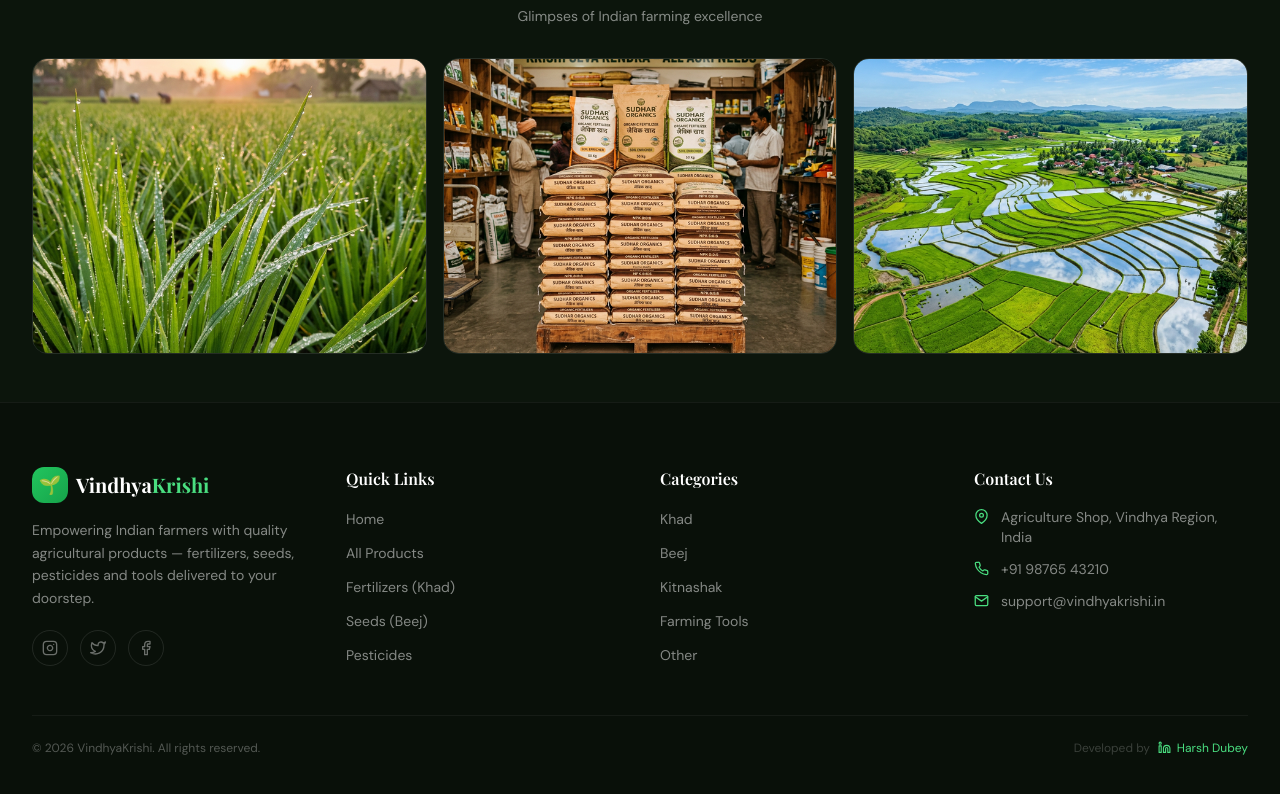
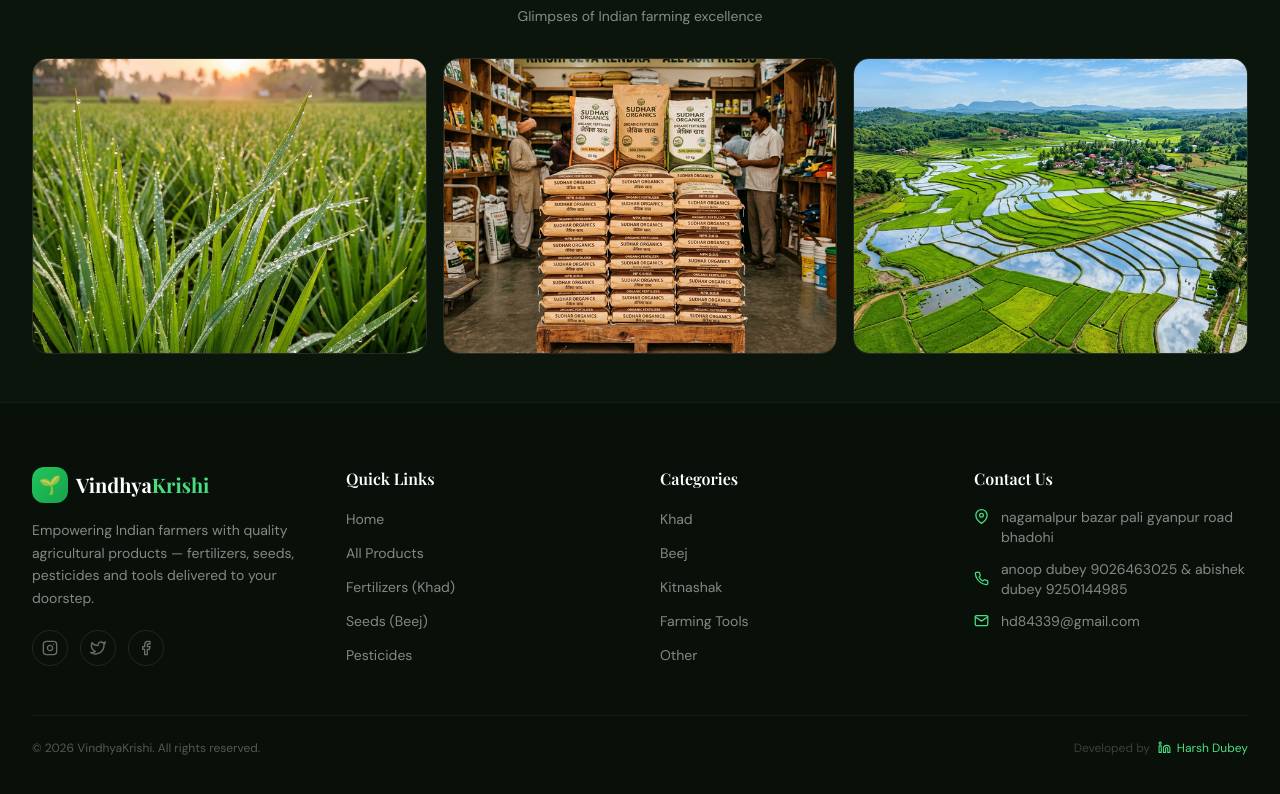
Before and after one commit to hd84339/krishishop, a React (Vite) app in the folder client/: page / in a window 1280 px wide. Shown: the part 3846-4640 px from the top of the page. Built offline with nearby package versions, Linux system fonts and the light colour scheme; no server answers.

Commit message:
Update footer component

```diff
--- a/client/src/components/Footer/index.jsx
+++ b/client/src/components/Footer/index.jsx
@@ -120,15 +120,15 @@ const Footer = () => {
               <ul className="space-y-3">
                 <li className="flex items-start gap-3">
                   <FiMapPin size={15} className="text-primary-400 mt-0.5 flex-shrink-0" />
-                  <span className="font-body text-sm text-white/50">Agriculture Shop, Vindhya Region, India</span>
+                  <span className="font-body text-sm text-white/50">nagamalpur bazar pali gyanpur road bhadohi </span>
                 </li>
                 <li className="flex items-center gap-3">
                   <FiPhone size={15} className="text-primary-400 flex-shrink-0" />
-                  <a href="tel:+919876543210" className="font-body text-sm text-white/50 hover:text-primary-400 transition-colors">+91 98765 43210</a>
+                  <a href="tel:+919876543210" className="font-body text-sm text-white/50 hover:text-primary-400 transition-colors">anoop dubey 9026463025 & abishek dubey 9250144985</a>
                 </li>
                 <li className="flex items-center gap-3">
                   <FiMail size={15} className="text-primary-400 flex-shrink-0" />
-                  <a href="mailto:support@vindhyakrishi.in" className="font-body text-sm text-white/50 hover:text-primary-400 transition-colors">support@vindhyakrishi.in</a>
+                  <a href="mailto:support@vindhyakrishi.in" className="font-body text-sm text-white/50 hover:text-primary-400 transition-colors">hd84339@gmail.com</a>
                 </li>
               </ul>
             </div>
```
